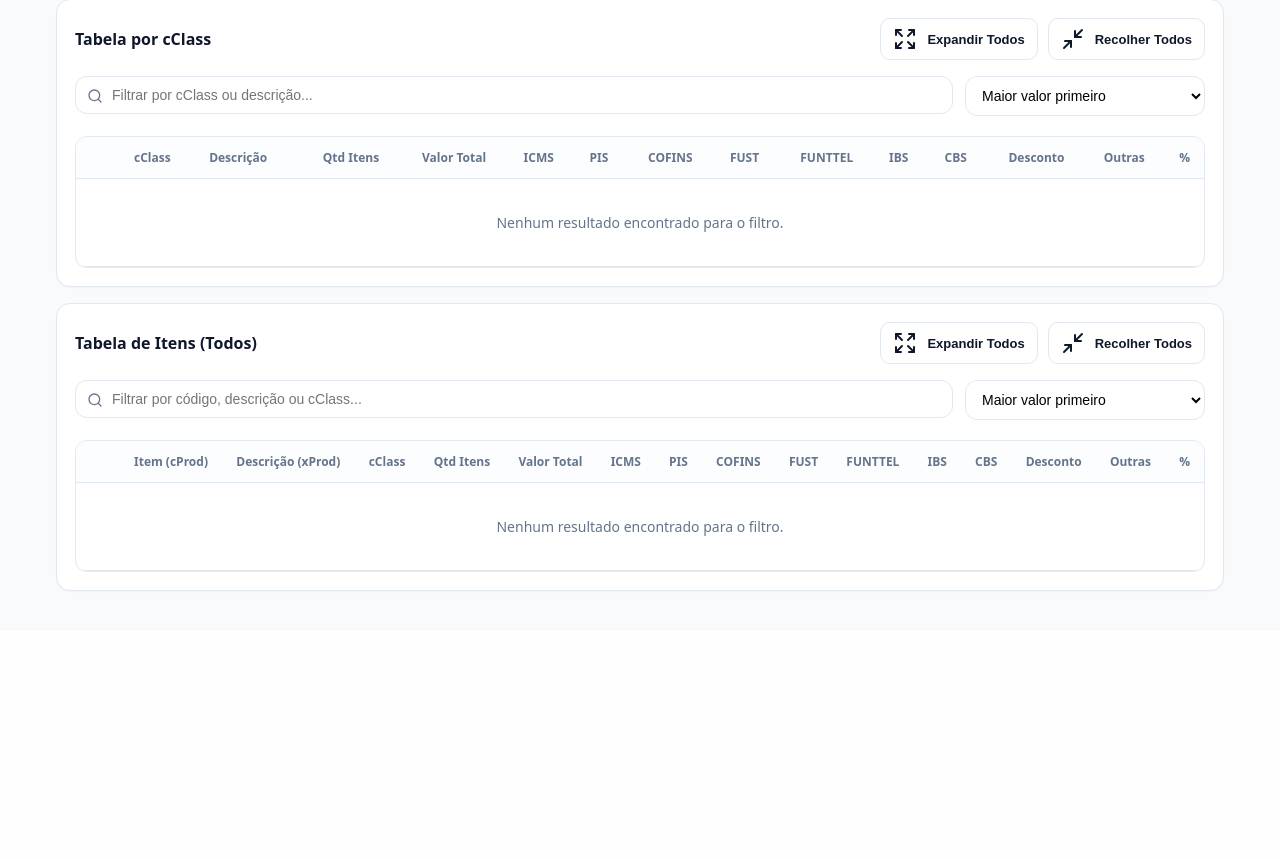
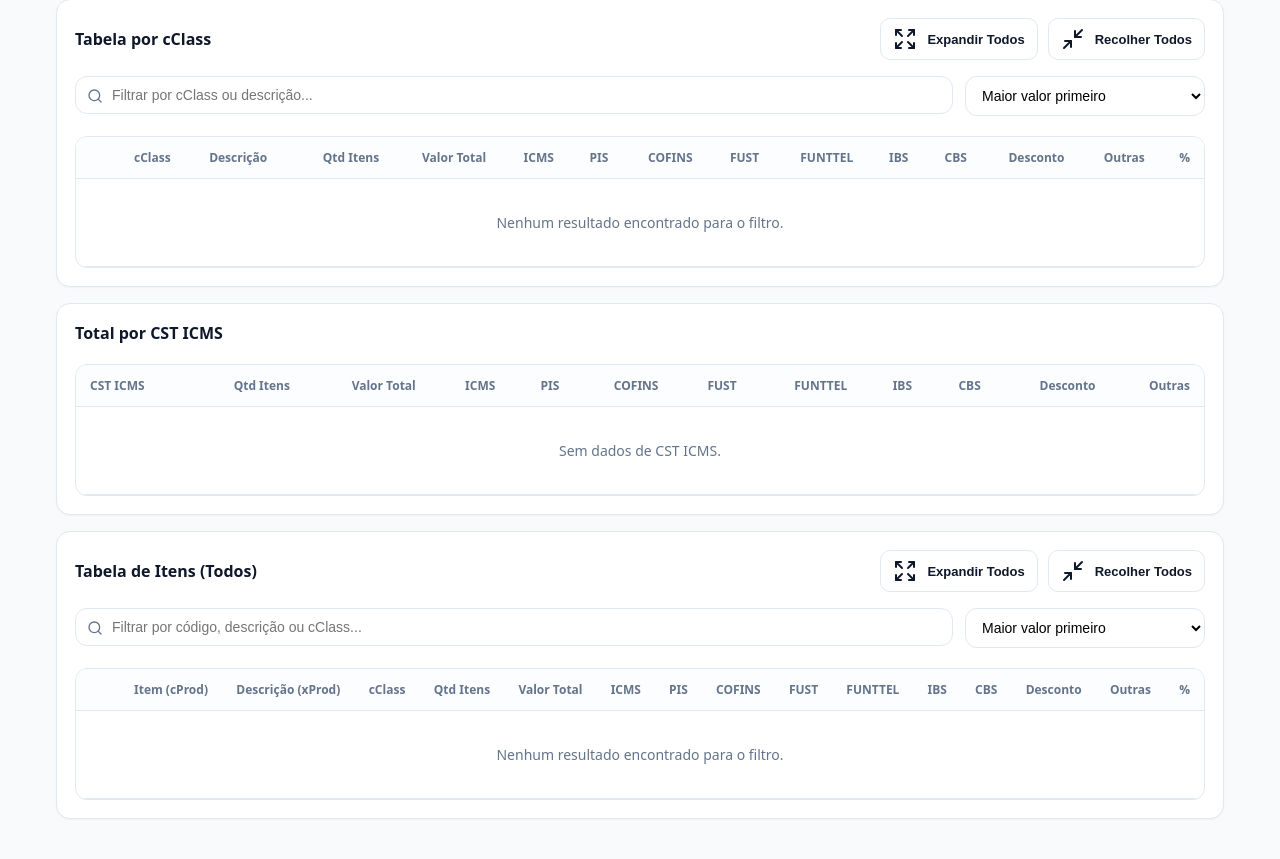
Before and after one commit to wriellgamaoliveira-pixel/troca-xml-web, a Flask app: page /resumo/resultado in a window 1280 px wide. Shown: the part 882-1741 px from the top of the page. Before the commit the page ends 1474 px from the top, so only its background shows below. Run offline with Flask 3, Linux system fonts and the light colour scheme.

Commit message:
Enhance Resumo with SEM CFOP details and CST ICMS totals

```diff
--- a/app.py
+++ b/app.py
@@ -190,6 +190,28 @@ def _icms_vals(imposto, ns):
     vicms = get_text(icms_node, './/nfe:vICMS', ns)
     return vbc, picms, vicms
 
+def _detect_icms_tipo(imposto):
+    if imposto is None:
+        return "indSemCST"
+
+    for child in imposto:
+        if not isinstance(child.tag, str):
+            continue
+        tag_name = child.tag.split('}')[-1]
+        if tag_name.startswith('ICMS'):
+            return tag_name
+
+    icms_group = imposto.find('.//ICMS')
+    if icms_group is not None:
+        for child in icms_group:
+            if isinstance(child.tag, str):
+                tag_name = child.tag.split('}')[-1]
+                if tag_name.startswith('ICMS'):
+                    return tag_name
+
+    return "indSemCST"
+
+
 
 def parse_nfcom_xml(xml_bytes: bytes):
     root = etree.fromstring(xml_bytes)
@@ -267,6 +289,7 @@ def parse_nfcom_xml(xml_bytes: bytes):
         vpis = safe_float(get_text(pis, './/nfe:vPIS', ns)) if pis is not None else 0.0
         vcofins = safe_float(get_text(cofins, './/nfe:vCOFINS', ns)) if cofins is not None else 0.0
         vbc, picms, vicms = _icms_vals(imposto, ns)
+        tipo_icms = _detect_icms_tipo(imposto)
 
         itens.append({
             'cClass': '' if cClass == '0.00' else cClass,
@@ -297,6 +320,7 @@ def parse_nfcom_xml(xml_bytes: bytes):
             'vCBS': br_money(v_cbs),
             'ibs_cbs': f"{br_money(v_ibs)}/{br_money(v_cbs)}",
             'icms': vicms,
+            'tipo_icms': tipo_icms,
         })
 
     print('IRRF:', ret_irrf)
@@ -431,6 +455,7 @@ def parse_nfe_xml(xml_bytes: bytes):
         vpis = safe_float(get_text(pis, './/nfe:vPIS', ns)) if pis is not None else 0.0
         vcofins = safe_float(get_text(cofins, './/nfe:vCOFINS', ns)) if cofins is not None else 0.0
         vbc, picms, vicms = _icms_vals(imposto, ns)
+        tipo_icms = _detect_icms_tipo(imposto)
 
         itens.append({
             'cClass': '' if cClass == '0.00' else cClass,
@@ -461,6 +486,7 @@ def parse_nfe_xml(xml_bytes: bytes):
             'vCBS': br_money(v_cbs),
             'ibs_cbs': f"{br_money(v_ibs)}/{br_money(v_cbs)}",
             'icms': vicms,
+            'tipo_icms': tipo_icms,
         })
 
     print('IRRF:', ret_irrf)
@@ -1247,6 +1273,20 @@ def _process_zip_resumo(sid: str, zip_path: str):
             # cClass -> {desc,qtd_itens,v_total, cfops{cfop->{v_total,notas[]}}}
             by_cclass = {}
             by_item = {}    # (cProd,cClass,desc) -> {item,desc,cClass,qtd_itens,v_total, notas:[]}
+            totais_cst_icms = defaultdict(lambda: {
+                "tipo_icms": "indSemCST",
+                "qtd_itens": 0,
+                "v_total": 0.0,
+                "total_icms": 0.0,
+                "total_pis": 0.0,
+                "total_cofins": 0.0,
+                "total_fust": 0.0,
+                "total_funttel": 0.0,
+                "total_ibs": 0.0,
+                "total_cbs": 0.0,
+                "total_desc": 0.0,
+                "total_outro": 0.0,
+            })
             impostos = {"PIS Ret.": 0.0, "COFINS Ret.": 0.0, "CSLL Ret.": 0.0, "IRRF Ret.": 0.0}
             impostos_notas = {"PIS Ret.": [], "COFINS Ret.": [], "CSLL Ret.": [], "IRRF Ret.": []}
 
@@ -1283,6 +1323,8 @@ def _process_zip_resumo(sid: str, zip_path: str):
                     for it in itens:
                         cClass = (it.get("cClass") or "").strip()
                         cfop = (it.get("CFOP") or "").strip()
+                        if not cfop:
+                            cfop = "SEM CFOP"
                         cProd = (it.get("cProd") or "").strip()
                         xProd = (it.get("xProd") or "").strip()
                         v = float(it.get("vProd") or 0.0)
@@ -1295,6 +1337,7 @@ def _process_zip_resumo(sid: str, zip_path: str):
                         cbs = num_any(it.get("vCBS"))
                         v_desc = num_any(it.get("vDesc"))
                         v_outro = num_any(it.get("vOutro"))
+                        tipo_icms = (it.get("tipo_icms") or "indSemCST").strip() or "indSemCST"
                         nota_metricas = {
                             "icms": icms,
                             "pis": pis,
@@ -1365,20 +1408,19 @@ def _process_zip_resumo(sid: str, zip_path: str):
                             rec["total_desc"] += v_desc
                             rec["total_outro"] += v_outro
 
-                            if cfop:
-                                cfop_rec = rec["cfops"][cfop]
-                                cfop_rec["v_total"] += v
-                                cfop_rec["total_icms"] += icms
-                                cfop_rec["total_pis"] += pis
-                                cfop_rec["total_cofins"] += cofins
-                                cfop_rec["total_fust"] += fust
-                                cfop_rec["total_funttel"] += funttel
-                                cfop_rec["total_ibs"] += ibs
-                                cfop_rec["total_cbs"] += cbs
-                                cfop_rec["total_desc"] += v_desc
-                                cfop_rec["total_outro"] += v_outro
-                                cfop_rec["notas"].append({**nota_base, "valor": v, "valor_br": br_money(v), **nota_metricas})
-                                total_processadas += 1
+                            cfop_rec = rec["cfops"][cfop]
+                            cfop_rec["v_total"] += v
+                            cfop_rec["total_icms"] += icms
+                            cfop_rec["total_pis"] += pis
+                            cfop_rec["total_cofins"] += cofins
+                            cfop_rec["total_fust"] += fust
+                            cfop_rec["total_funttel"] += funttel
+                            cfop_rec["total_ibs"] += ibs
+                            cfop_rec["total_cbs"] += cbs
+                            cfop_rec["total_desc"] += v_desc
+                            cfop_rec["total_outro"] += v_outro
+                            cfop_rec["notas"].append({**nota_base, "valor": v, "valor_br": br_money(v), **nota_metricas})
+                            total_processadas += 1
 
                         # --- Agrupa por item (cProd)
                         if cProd:
@@ -1415,6 +1457,21 @@ def _process_zip_resumo(sid: str, zip_path: str):
                             ir["total_desc"] += v_desc
                             ir["total_outro"] += v_outro
                             add_note(ir["notas"], {**nota_base, "valor": v, "valor_br": br_money(v), **nota_metricas})
+
+                        # --- Total por CST ICMS
+                        cst_rec = totais_cst_icms[tipo_icms]
+                        cst_rec["tipo_icms"] = tipo_icms
+                        cst_rec["qtd_itens"] += 1
+                        cst_rec["v_total"] += v
+                        cst_rec["total_icms"] += icms
+                        cst_rec["total_pis"] += pis
+                        cst_rec["total_cofins"] += cofins
+                        cst_rec["total_fust"] += fust
+                        cst_rec["total_funttel"] += funttel
+                        cst_rec["total_ibs"] += ibs
+                        cst_rec["total_cbs"] += cbs
+                        cst_rec["total_desc"] += v_desc
+                        cst_rec["total_outro"] += v_outro
 
                     # --- Retenções (NFCom)
                     rtt = d.get("retencoes") or {}
@@ -1532,6 +1589,34 @@ def _process_zip_resumo(sid: str, zip_path: str):
                 it["total_outro_br"] = br_money(it.get("total_outro"))
             itens_linhas = sorted(itens_linhas, key=lambda x: x["v_total"], reverse=True)[:DETAILS_LIMIT]
 
+            totais_cst_icms_linhas = []
+            for tipo_icms, rec in totais_cst_icms.items():
+                totais_cst_icms_linhas.append({
+                    "tipo_icms": tipo_icms,
+                    "qtd_itens": rec["qtd_itens"],
+                    "v_total": rec["v_total"],
+                    "v_total_br": br_money(rec["v_total"]),
+                    "total_icms": rec["total_icms"],
+                    "total_pis": rec["total_pis"],
+                    "total_cofins": rec["total_cofins"],
+                    "total_fust": rec["total_fust"],
+                    "total_funttel": rec["total_funttel"],
+                    "total_ibs": rec["total_ibs"],
+                    "total_cbs": rec["total_cbs"],
+                    "total_desc": rec["total_desc"],
+                    "total_outro": rec["total_outro"],
+                    "total_icms_br": br_money(rec["total_icms"]),
+                    "total_pis_br": br_money(rec["total_pis"]),
+                    "total_cofins_br": br_money(rec["total_cofins"]),
+                    "total_fust_br": br_money(rec["total_fust"]),
+                    "total_funttel_br": br_money(rec["total_funttel"]),
+                    "total_ibs_br": br_money(rec["total_ibs"]),
+                    "total_cbs_br": br_money(rec["total_cbs"]),
+                    "total_desc_br": br_money(rec["total_desc"]),
+                    "total_outro_br": br_money(rec["total_outro"]),
+                })
+            totais_cst_icms_linhas = sorted(totais_cst_icms_linhas, key=lambda x: x["v_total"], reverse=True)
+
             # impostos_linhas
             R = sum(impostos.values()) or 0.0
             impostos_linhas = []
@@ -1563,6 +1648,7 @@ def _process_zip_resumo(sid: str, zip_path: str):
                 "valores": valores,
                 "linhas": sorted(linhas, key=lambda x: x["v_total"], reverse=True)[:DETAILS_LIMIT],
                 "itens_linhas": itens_linhas,
+                "totais_cst_icms_linhas": totais_cst_icms_linhas,
                 "impostos_linhas": impostos_linhas,
                 "debug": {
                     "total_xml": len(names),
--- a/static/js/resumo.js
+++ b/static/js/resumo.js
@@ -154,9 +154,7 @@ function renderResumo(DATA){
           el("div",{class:"subtitle"},["CFOPs desta cClass"]),
         ]);
 
-        if(cfops.length===0){
-          wrap.appendChild(el("div",{class:"pill"},["Sem CFOPs detalhados"]));
-        }else{
+        {
           const t = el("table",{},[]);
           t.style.minWidth = "620px";
           t.appendChild(el("thead",{},[
@@ -259,6 +257,11 @@ function renderResumo(DATA){
             }
           });
 
+          if(cfops.length===0){
+            tb.appendChild(el("tr",{},[
+              el("td",{colspan:"12", class:"center", html:"<div style='padding:14px;color:var(--muted)'>Sem registros</div>"})
+            ]));
+          }
           t.appendChild(tb);
           wrap.appendChild(el("div",{class:"table-wrap"},[t]));
         }
@@ -420,6 +423,38 @@ function renderResumo(DATA){
   itemsExpand?.addEventListener("click", expandAllItems);
   itemsCollapse?.addEventListener("click", collapseAllItems);
 
+  // ---------------- Total por CST ICMS ----------------
+  const cstIcmsBody = document.getElementById("cstIcmsBody");
+
+  function redrawCstIcms(){
+    if(!cstIcmsBody) return;
+    cstIcmsBody.innerHTML = "";
+    const arr = (DATA.totais_cst_icms_linhas || []);
+    if(arr.length===0){
+      cstIcmsBody.appendChild(el("tr",{},[
+        el("td",{colspan:"12", class:"center", html:"<div style='padding:22px;color:var(--muted)'>Sem dados de CST ICMS.</div>"})
+      ]));
+      return;
+    }
+
+    arr.forEach((cst) => {
+      cstIcmsBody.appendChild(el("tr",{},[
+        el("td",{},[String(cst.tipo_icms || "indSemCST")]),
+        el("td",{class:"right"},[String(cst.qtd_itens ?? "")]),
+        el("td",{class:"right"},[String(cst.v_total_br || moneyBR(cst.v_total))]),
+        el("td",{class:"right"},[String(cst.total_icms_br || moneyBR(cst.total_icms))]),
+        el("td",{class:"right"},[String(cst.total_pis_br || moneyBR(cst.total_pis))]),
+        el("td",{class:"right"},[String(cst.total_cofins_br || moneyBR(cst.total_cofins))]),
+        el("td",{class:"right"},[String(cst.total_fust_br || moneyBR(cst.total_fust))]),
+        el("td",{class:"right"},[String(cst.total_funttel_br || moneyBR(cst.total_funttel))]),
+        el("td",{class:"right"},[String(cst.total_ibs_br || moneyBR(cst.total_ibs))]),
+        el("td",{class:"right"},[String(cst.total_cbs_br || moneyBR(cst.total_cbs))]),
+        el("td",{class:"right"},[String(cst.total_desc_br || moneyBR(cst.total_desc))]),
+        el("td",{class:"right"},[String(cst.total_outro_br || moneyBR(cst.total_outro))]),
+      ]));
+    });
+  }
+
   // ---------------- Impostos Table ----------------
   const impBody = document.getElementById("impBody");
   const impFilter = document.getElementById("impFilter");
@@ -538,6 +573,7 @@ function renderResumo(DATA){
   // render initial
   redrawC();
   redrawItems();
+  redrawCstIcms();
   redrawImp();
 }
 
--- a/templates/resumo_resultado.html
+++ b/templates/resumo_resultado.html
@@ -117,6 +117,34 @@
   </div>
 </div>
 
+
+<div class="card">
+  <div class="card-header"><h2 class="card-title">Total por CST ICMS</h2></div>
+  <div class="card-content">
+    <div class="table-wrap">
+      <table>
+        <thead>
+          <tr>
+            <th>CST ICMS</th>
+            <th class="right">Qtd Itens</th>
+            <th class="right">Valor Total</th>
+            <th class="right">ICMS</th>
+            <th class="right">PIS</th>
+            <th class="right">COFINS</th>
+            <th class="right">FUST</th>
+            <th class="right">FUNTTEL</th>
+            <th class="right">IBS</th>
+            <th class="right">CBS</th>
+            <th class="right">Desconto</th>
+            <th class="right">Outras</th>
+          </tr>
+        </thead>
+        <tbody id="cstIcmsBody"></tbody>
+      </table>
+    </div>
+  </div>
+</div>
+
 <div class="card">
   <div class="card-header">
     <div class="controls">
```
